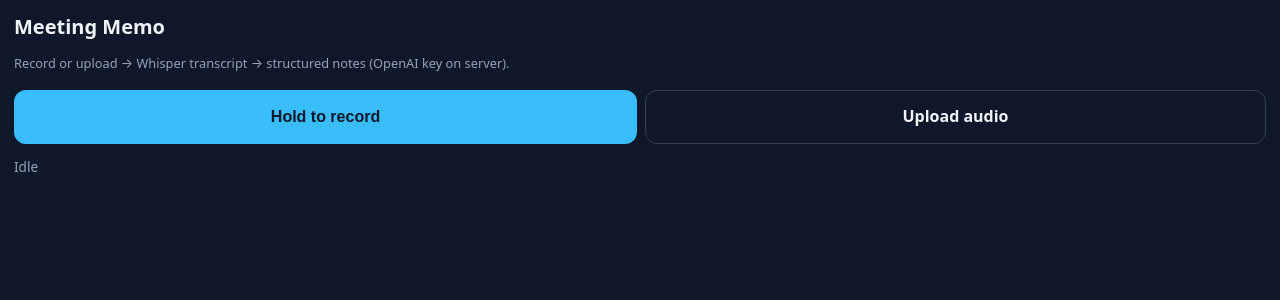
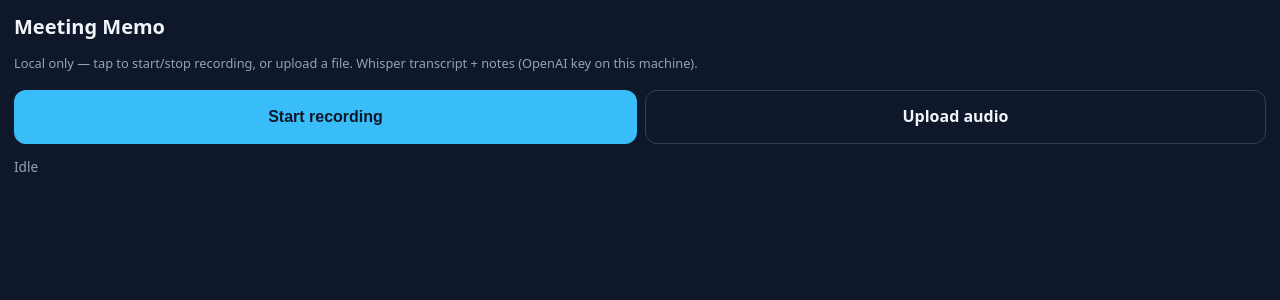
Before and after one commit to danrcustodio-jpg/investment-daily, a Flask app: template meeting-memo/templates/index.html in a window 1280 px wide. Shown: the top 300 px of the page. Run offline with Flask 3, Linux system fonts and the light colour scheme; the template is opened without the code that fills it, so the values that code supplies are empty; some libraries are stand-ins or nearby versions.

Commit message:
meeting-memo: tap start/stop recording, local-first README
Replace hold-to-record with toggle Start/Stop; disable controls while
processing. README scoped to localhost usage only.

Co-authored-by: danrcustodio-jpg <danrcustodio-jpg@users.noreply.github.com>

```diff
--- a/meeting-memo/templates/index.html
+++ b/meeting-memo/templates/index.html
@@ -54,10 +54,10 @@
 </head>
 <body>
   <h1>Meeting Memo</h1>
-  <p class="sub">Record or upload → Whisper transcript → structured notes (OpenAI key on server).</p>
+  <p class="sub">Local only — tap to start/stop recording, or upload a file. Whisper transcript + notes (OpenAI key on this machine).</p>
 
   <div class="row">
-    <button type="button" id="btnRec">Hold to record</button>
+    <button type="button" id="btnRec">Start recording</button>
     <label class="secondary" style="flex:1;min-width:120px;text-align:center;padding:14px;border-radius:12px;font-weight:700;border:1px solid #334155;cursor:pointer;">
       Upload audio
       <input type="file" id="fileIn" accept="audio/*,.webm,.wav,.mp3,.m4a,.mp4" />
@@ -90,6 +90,12 @@
   let mediaRecorder = null;
   let chunks = [];
   let mimeType = "audio/webm";
+  let activeStream = null;
+
+  function setBusy(b) {
+    btnRec.disabled = b;
+    fileIn.disabled = b;
+  }
 
   function showError(msg) {
     err.hidden = false;
@@ -102,6 +108,7 @@
 
   async function sendBlob(blob, filename) {
     clearError();
+    setBusy(true);
     status.textContent = "Uploading and processing (may take a minute)…";
     out.hidden = true;
     const fd = new FormData();
@@ -112,12 +119,14 @@
     } catch (e) {
       showError("Network error: " + e);
       status.textContent = "Failed";
+      setBusy(false);
       return;
     }
     const data = await res.json().catch(() => ({}));
     if (!res.ok || !data.ok) {
       showError(data.error || "Request failed");
       status.textContent = "Failed";
+      setBusy(false);
       return;
     }
     status.textContent = "Done" + (data.language ? " · lang: " + data.language : "");
@@ -129,6 +138,7 @@
     dlSum.href = URL.createObjectURL(sumBlob);
     dlTr.href = URL.createObjectURL(trBlob);
     out.hidden = false;
+    setBusy(false);
   }
 
   /* ---- MediaRecorder (mobile: prefer webm/opus) ---- */
@@ -142,41 +152,53 @@
 
   async function startRec() {
     clearError();
+    if (mediaRecorder && mediaRecorder.state === "recording") return;
+
     chunks = [];
     mimeType = pickMime();
     let stream;
     try {
       stream = await navigator.mediaDevices.getUserMedia({ audio: true });
     } catch (e) {
-      showError("Microphone blocked or unavailable. Try Upload, or use HTTPS.");
+      showError("Microphone blocked or unavailable. Try Upload instead.");
       return;
     }
+    activeStream = stream;
     mediaRecorder = new MediaRecorder(stream, { mimeType });
     mediaRecorder.ondataavailable = (e) => { if (e.data.size) chunks.push(e.data); };
     mediaRecorder.onstop = () => {
-      stream.getTracks().forEach((t) => t.stop());
+      if (activeStream) {
+        activeStream.getTracks().forEach((t) => t.stop());
+        activeStream = null;
+      }
       const ext = mimeType.includes("webm") ? "webm" : "webm";
       const blob = new Blob(chunks, { type: mimeType });
+      mediaRecorder = null;
+      btnRec.classList.remove("recording");
+      btnRec.textContent = "Start recording";
       sendBlob(blob, "record-" + Date.now() + "." + ext);
-      btnRec.classList.remove("recording");
-      btnRec.textContent = "Hold to record";
     };
-    mediaRecorder.start(100);
+    mediaRecorder.start(250);
     btnRec.classList.add("recording");
-    btnRec.textContent = "Recording… (release to stop)";
-    status.textContent = "Recording…";
+    btnRec.textContent = "Stop recording";
+    status.textContent = "Recording… tap Stop when finished.";
   }
 
   function stopRec() {
     if (mediaRecorder && mediaRecorder.state === "recording") {
+      status.textContent = "Stopping…";
       mediaRecorder.stop();
-      status.textContent = "Processing…";
     }
   }
 
-  btnRec.addEventListener("pointerdown", (e) => { e.preventDefault(); startRec(); });
-  btnRec.addEventListener("pointerup", (e) => { e.preventDefault(); stopRec(); });
-  btnRec.addEventListener("pointerleave", () => stopRec());
+  btnRec.addEventListener("click", () => {
+    if (btnRec.disabled) return;
+    if (mediaRecorder && mediaRecorder.state === "recording") {
+      stopRec();
+    } else {
+      startRec();
+    }
+  });
 
   fileIn.addEventListener("change", () => {
     const f = fileIn.files && fileIn.files[0];
```
Also changed, not shown: meeting-memo/README.md.
